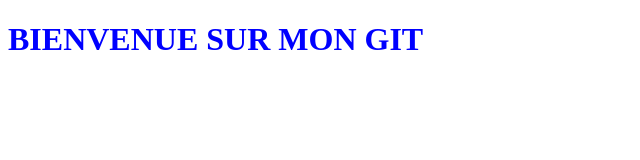
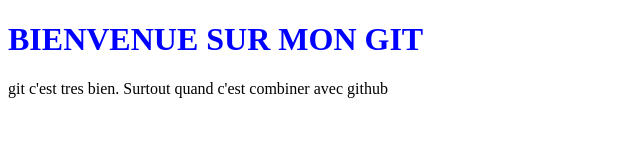
Before and after one commit to waliyiYOUSSAO/openproject, a plain HTML site: page index.html in a window 1280 px wide. Shown: the whole page, without its empty margins (0-640 px from the left). Drawn offline with Linux system fonts and the light colour scheme.

Commit message:
ajout d'un paragraphe

```diff
--- a/index.html
+++ b/index.html
@@ -9,6 +9,7 @@
 </head>
 <body>
     <h1>BIENVENUE SUR MON GIT</h1>
+    <p>git c'est tres bien. Surtout quand c'est combiner avec github</p>
 
 </body>
 </html>
```
